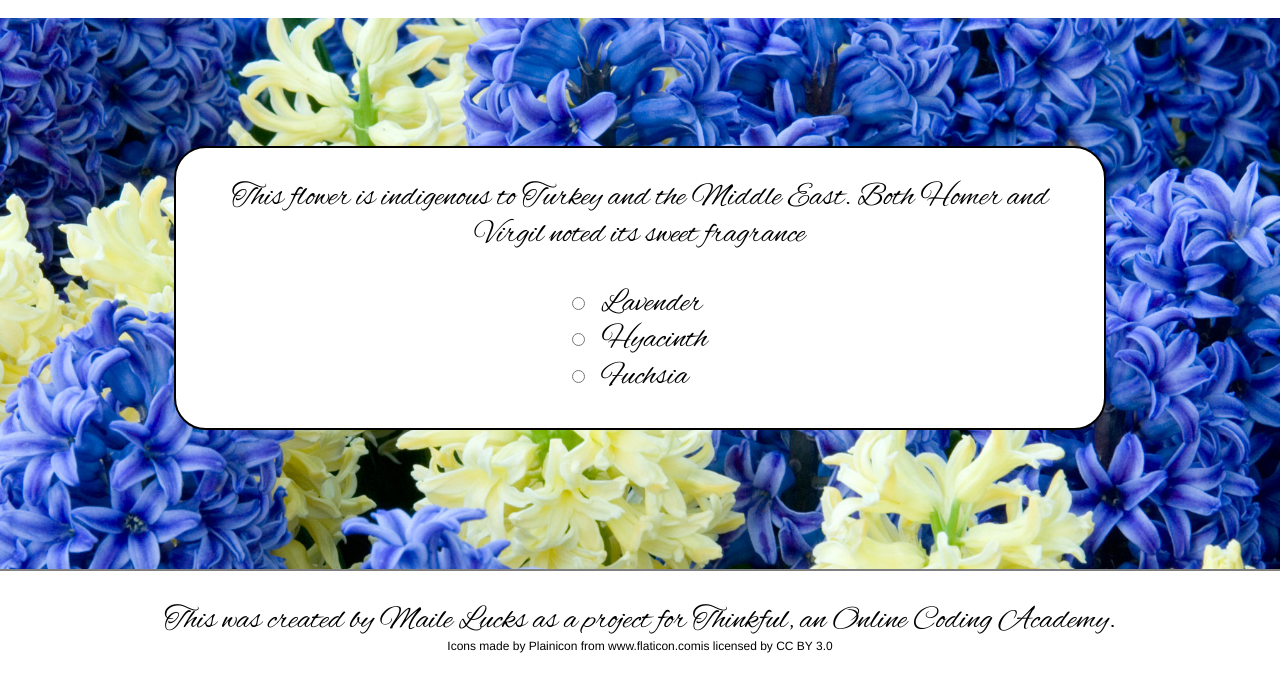
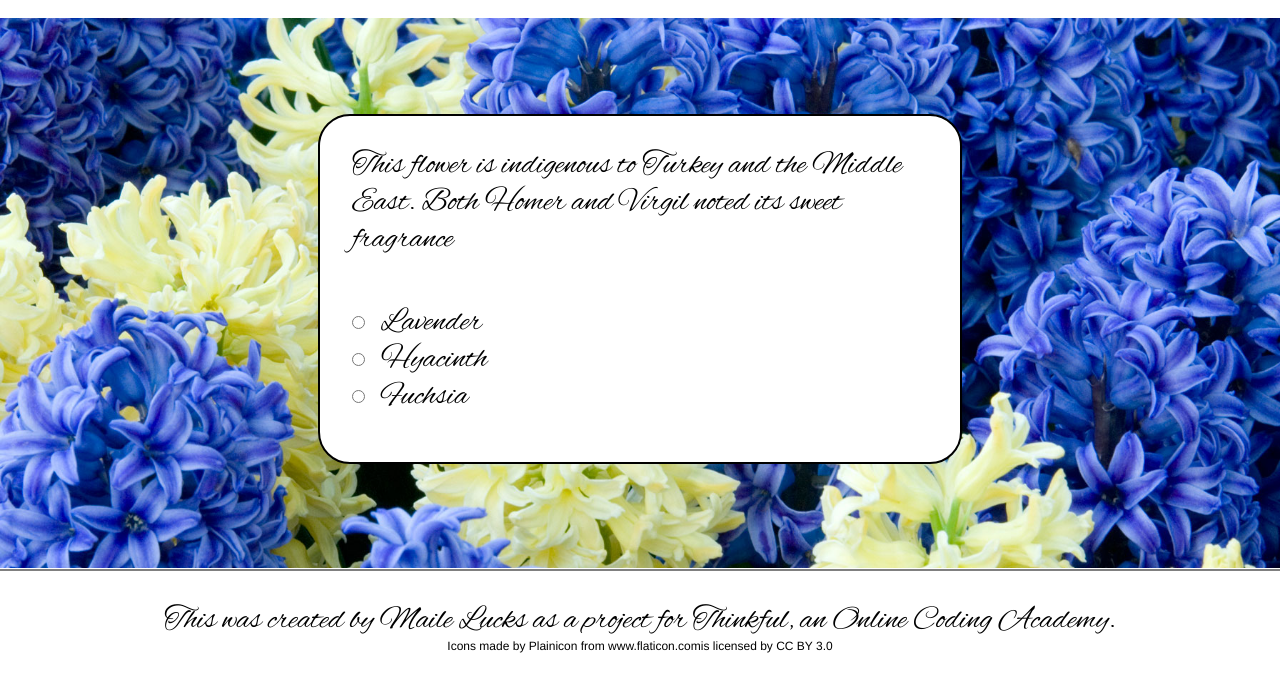
Before and after one commit to mailelucks/quiz-app, a plain HTML site: page index.html in a window 1280 px wide. Both pictures are taken after a click on the button "Start Quiz". Shown: the part 114-800 px from the top of the page. Drawn offline with nearby package versions, Linux system fonts and the light colour scheme.

```diff
--- a/js/scripts.js
+++ b/js/scripts.js
@@ -24,7 +24,7 @@
     },
      //Question 3
     {
-        question: 'The flowers close at night, and reopen in the morning. The genus name honors Captain William Clark of the Lewis and Clark expedition to the Northwest in 1806.',
+        question: 'The flowers close at night, and reopen in the morning. The genus name honors Captain William Clark of the Lewis and Clark expedition to the Northwest.',
         background: 'clarkia',
         options: ['Pink Petticoats', 'Evening Primrose', 'Farewell to Spring'],
         answer: 2
--- a/style/style.css
+++ b/style/style.css
@@ -28,11 +28,11 @@
     color: red;
 }
 section {
-    padding: 4em 2em 2em;
+    padding: 3em 2em 2em;
     margin-top:1em;
 }
 .content {
-    width:75%;
+    width:18em;
     border: 2px solid black;
     background-color: white;;
     border-radius: 1em;
@@ -80,15 +80,16 @@
     background-image: url("../images/hyacinths.jpg");
     background-position: center center;
     background-size: cover;
-    height:360px;
-    text-align: center;
+    height:390px;
+    text-align: left;
 }
 .question {
     margin-bottom: 1em;
+    height:125px;
 }
 .options {
     display: inline-block;
-    text-align: left;
+    height: 125px;
 }
 .options input {
     margin-right: .5em;
```
